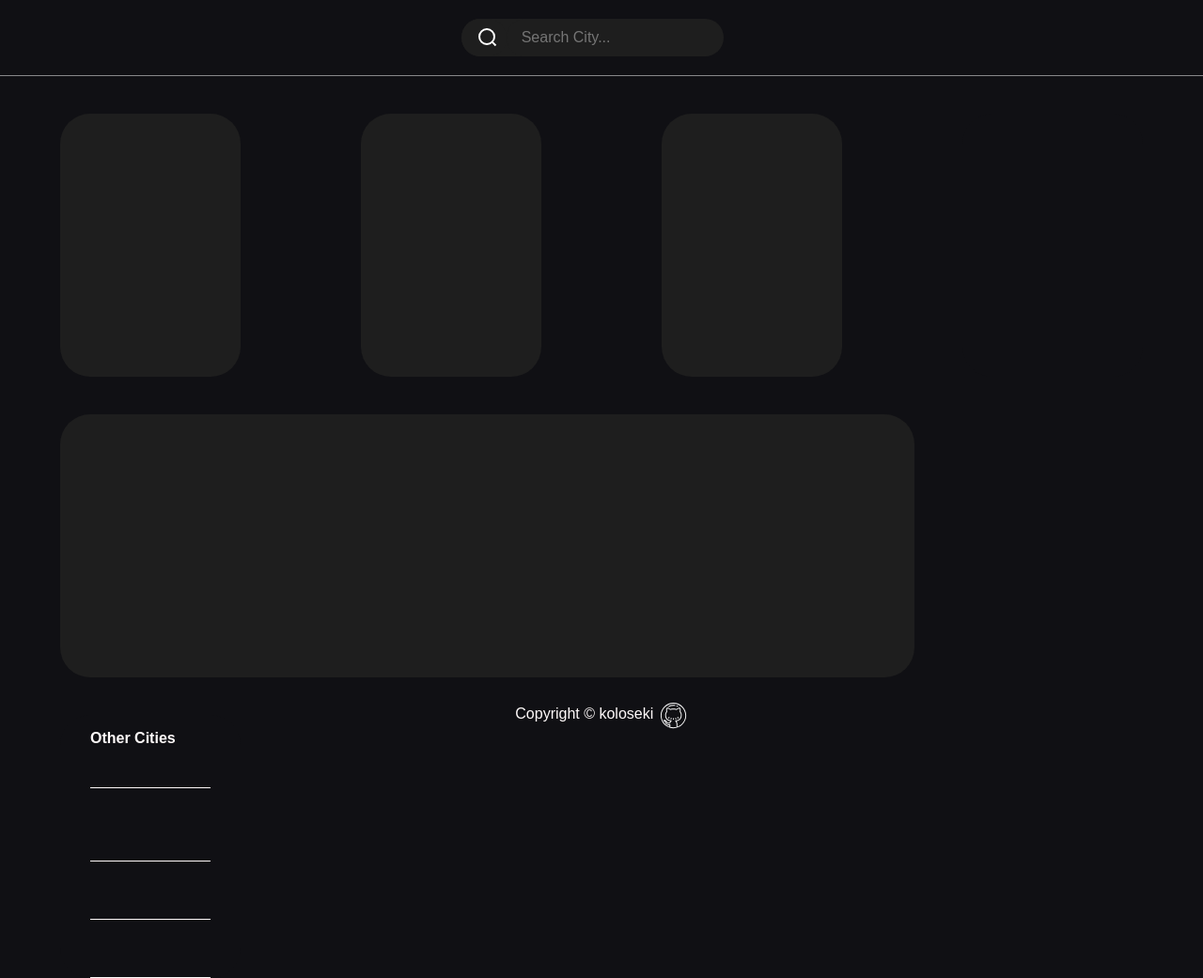
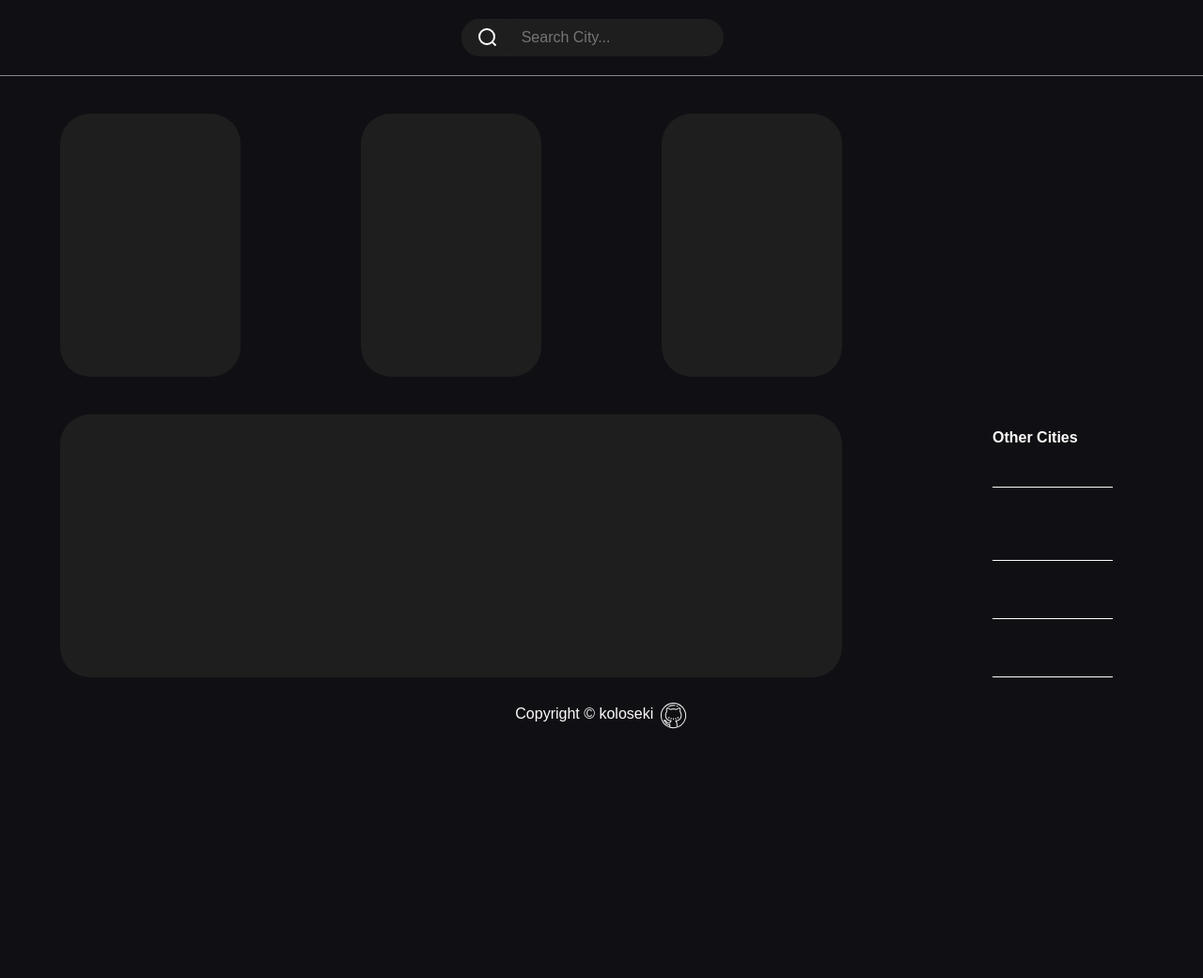
Before and after one commit to koloseki/Weather_App, a website built with webpack: page dist/index.html in a window 1280 px wide. Shown: the whole page at 94% size. After the commit the page ends 800 px from the top, so only its background shows below. Built offline with Linux system fonts and the light colour scheme; no server answers.

Commit message:
Fixed other cities not fitting in the row

```diff
--- a/src/style.css
+++ b/src/style.css
@@ -152,7 +152,7 @@ main > .container > * {
 
 
 .container > .hours{
-    width: 65vw;
+    width: 59vw;
     display: flex;
     flex-direction: row;
     overflow: scroll;
```
Also changed, not shown: dist/main.js.
